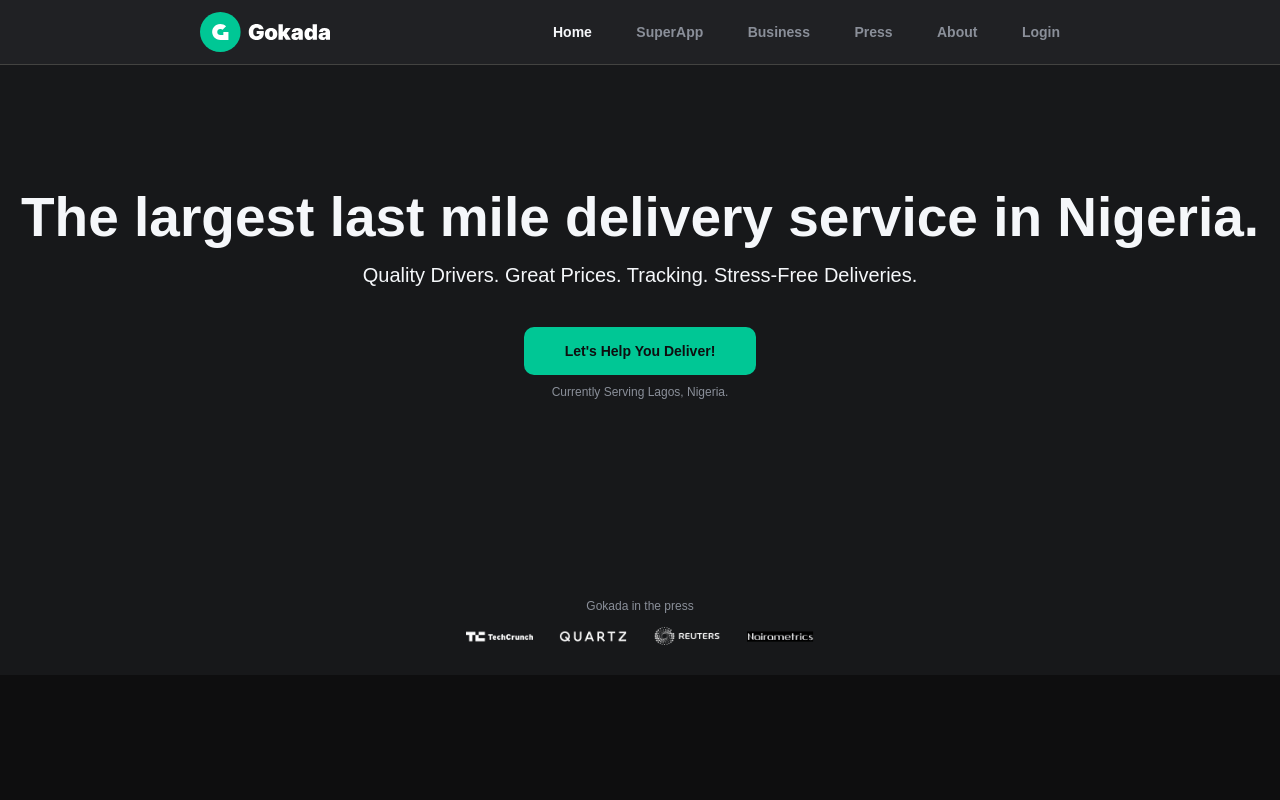
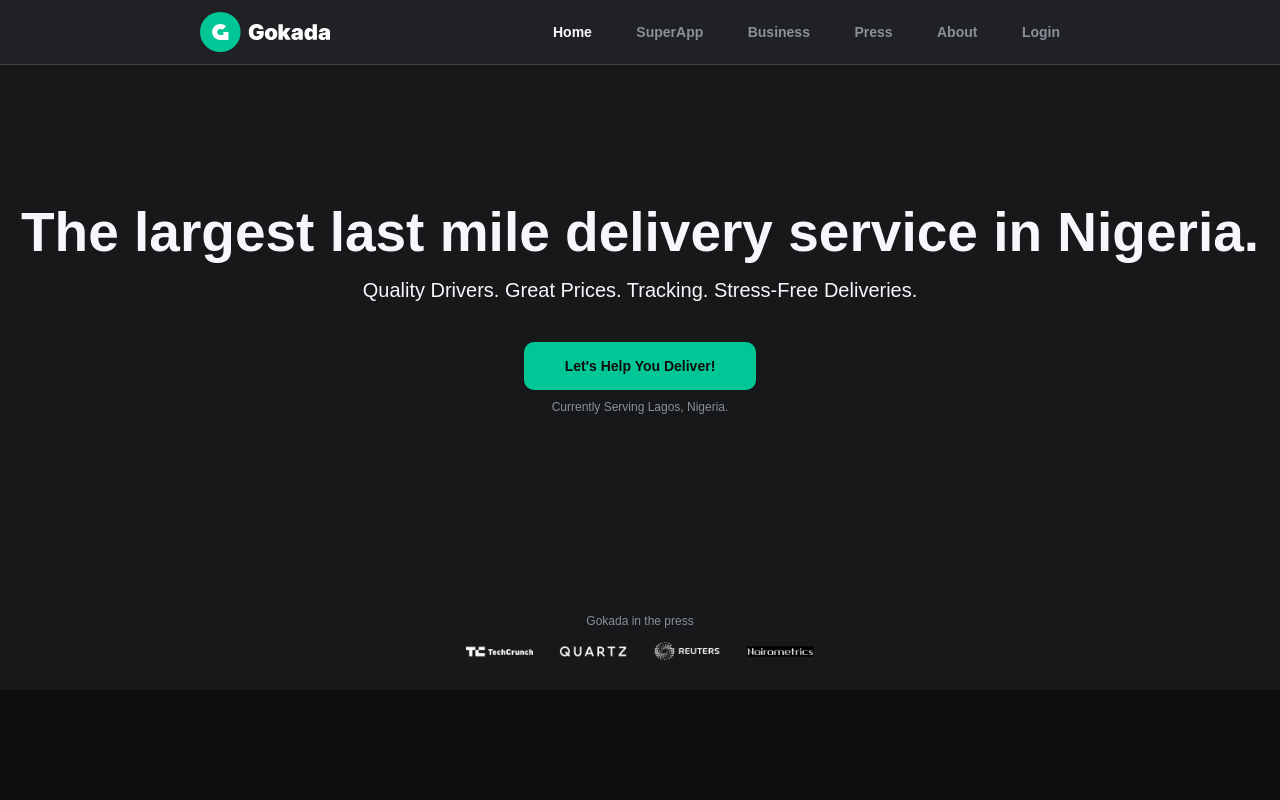
Before and after one commit to codelijah/gokadaweb, a plain HTML site: page index.html in a window 1280 px wide. Shown: the top 800 px of the page. Drawn offline with Linux system fonts and the light colour scheme.

Commit message:
Update styles.css

```diff
--- a/styles.css
+++ b/styles.css
@@ -31,7 +31,7 @@
     width: 100%;
     border-bottom: 1px solid #434341;
     overflow: hidden;
-    /* position: fixed; */
+    position: fixed;
 }
 
 .header img {
@@ -88,6 +88,7 @@
     .nav {
         height: 0;
         position: absolute;
+        position: fixed;
         top: 80px;
         left: 0;
         right: 0;
@@ -141,7 +142,7 @@
 .first-section {
     background-color: var(--gokada-dark2);
     text-align: center;
-    padding: 120px 15px 25px;
+    padding: 200px 15px 25px;
 }
 
 .header-section h1 {
```
